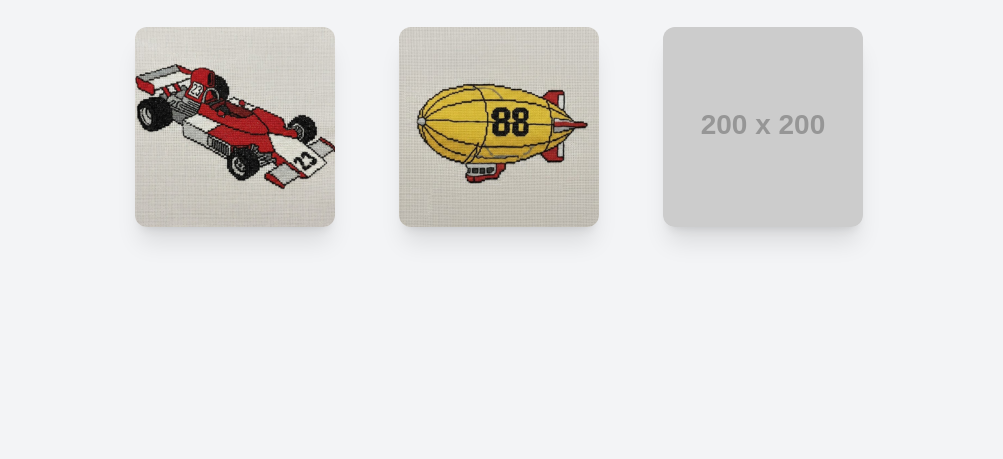
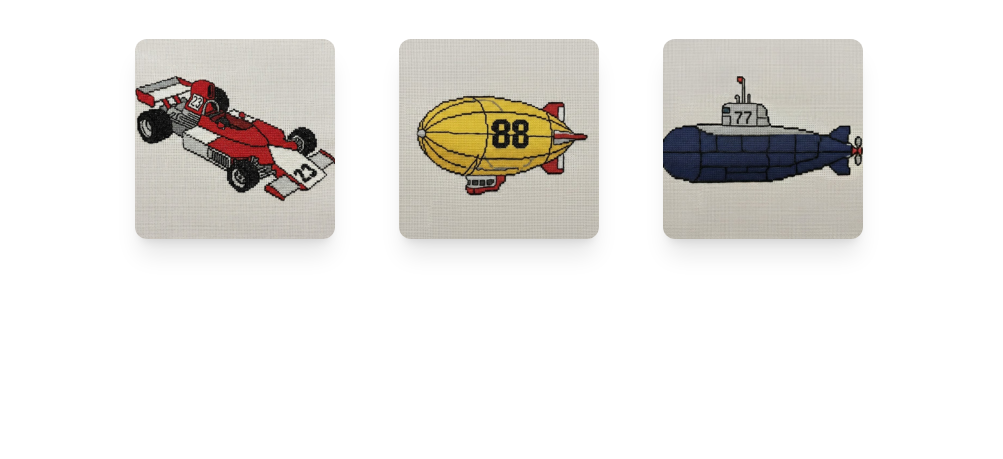
Before and after one commit to wfidler13-glitch/lame-inc, a plain HTML site: page palindrome.html in a window 1280 px wide. Shown: the part 341-800 px from the top of the page, without its empty margins (141-1144 px from the left). Drawn offline with nearby package versions, Linux system fonts and the light colour scheme; placeholder pictures from the web are drawn by us; a web font is replaced by a local one.

Commit message:
Add files via upload

```diff
--- a/palindrome.html
+++ b/palindrome.html
@@ -20,24 +20,25 @@
         @import url('https://fonts.googleapis.com/css2?family=Barlow+Condensed:wght@700;900&display=swap');
 
         body {
+            /* Unified Theme: White BG, Black Text */
             font-family: 'Barlow Condensed', sans-serif;
-            background-color: #f3f4f6; /* Light gray background */
-            color: #111827; /* Dark text */
-            user-select: none; /* Prevent text selection */
+            background-color: #ffffff;
+            color: #000000;
+            user-select: none;
         }
 
         .puzzle-image {
             cursor: pointer;
             transition: transform 0.2s, filter 0.2s;
-            object-fit: contain;
-            /* Give images a consistent size box */
-            height: 200px;
+            object-fit: cover;
+            height: 200px; /* Reset to original larger size */
             width: 200px;
+            border-radius: 0.75rem; /* Rounded corners */
         }
 
         .puzzle-image:hover {
             transform: scale(1.05);
-            filter: brightness(1.1);
+            filter: drop-shadow(0 10px 8px rgba(0, 0, 0, 0.1));
         }
 
         .puzzle-image:active {
@@ -50,18 +51,18 @@
     <div id="app" class="min-h-screen flex flex-col items-center justify-center p-4">
 
         <!-- Header Instruction -->
-        <h1 id="instruction-text" class="text-5xl sm:text-7xl font-black mb-16 tracking-tighter uppercase text-center text-red-600">
+        <h1 id="instruction-text" class="text-6xl sm:text-8xl font-black mb-16 tracking-tighter uppercase text-center text-black leading-none">
             DO NOT CLICK THE PALINDROME
         </h1>
 
-        <!-- Image Container -->
+        <!-- Image Container - Flexible layout for 3 images -->
         <div id="game-area" class="flex flex-wrap items-center justify-center gap-8 sm:gap-16">
             <!-- Images will be injected here by JavaScript -->
         </div>
 
         <!-- Failure Message Container (Hidden by default) -->
         <div id="message-area" class="hidden mt-10">
-            <h2 class="text-6xl font-black text-black">THANK YOU.</h2>
+            <h2 class="text-7xl sm:text-9xl font-black text-black">THANK YOU.</h2>
         </div>
 
     </div>
@@ -69,59 +70,54 @@
     <script>
         // --- Configuration ---
         const IMG_PATH = "./palindrome/";
+        const FINAL_MESSAGE_NUMBER = "919-386-9148";
 
-        // Define the stages of the game
+        // Define the stages of the game with the new image groups
         const levels = [
             {
-                // Level 1
+                // Level 1: Target is racecar.png
                 images: [
-                    { file: "racecar.png", isTarget: true },    // Palindrome
-                    { file: "blimp.png", isTarget: false },     // Not a palindrome
-                    { file: "sub.jpg", isTarget: false }        // Not a palindrome (.jpg)
+                    { file: "racecar.png", isTarget: true },
+                    { file: "blimp.png", isTarget: false },
+                    { file: "sub.png", isTarget: false }
                 ]
             },
             {
-                // Level 2
+                // Level 2: Target is mom.jpeg
                 images: [
-                    { file: "mom.jpeg", isTarget: true },       // Palindrome (.jpeg)
-                    { file: "banana.png", isTarget: false },    // Not a palindrome
-                    { file: "robot.png", isTarget: false }      // Not a palindrome
+                    { file: "mom.jpeg", isTarget: true },
+                    { file: "robot.png", isTarget: false },
+                    { file: "banana.png", isTarget: false }
                 ]
             },
             {
-                // Level 3
+                // Level 3: Target is tacocat.png
                 images: [
-                    { file: "tacocat.png", isTarget: true },    // Palindrome
-                    { file: "squirrel.png", isTarget: false },  // Not a palindrome
-                    { file: "dog.png", isTarget: false }        // Not a palindrome
+                    { file: "tacocat.png", isTarget: true },
+                    { file: "squirrel.png", isTarget: false },
+                    { file: "dog.png", isTarget: false }
                 ]
             }
         ];
 
-        let currentLevelIndex = 0;
+        let currentLevelIndex = 0; // Starts at 0 for Level 1
         const gameArea = document.getElementById('game-area');
         const instructionText = document.getElementById('instruction-text');
         const messageArea = document.getElementById('message-area');
 
         // --- Core Functions ---
 
-        /**
-         * Closes the window/tab with a fallback.
-         */
         function closeWindow() {
             try {
                 window.open('', '_self').close();
             } catch (e) {
-                document.body.innerHTML = '<div class="min-h-screen flex items-center justify-center bg-black"><h1 class="text-6xl text-white font-black">THANK YOU.</h1></div>';
+                document.body.innerHTML = '<div class="min-h-screen flex items-center justify-center bg-white"><h1 class="text-8xl text-black font-black">THANK YOU.</h1></div>';
             }
         }
 
-        /**
-         * Handles the click logic.
-         */
         function handleImageClick(isTarget) {
             if (isTarget) {
-                // Correct choice (The Palindrome) - Proceed to next level
+                // Correct choice - Proceed to next level
                 currentLevelIndex++;
 
                 if (currentLevelIndex < levels.length) {
@@ -130,14 +126,11 @@
                     showFinalScreen();
                 }
             } else {
-                // Wrong choice - They obeyed the instruction (or just guessed wrong)
+                // Wrong choice - Fail
                 failGame();
             }
         }
 
-        /**
-         * Shows the "THANK YOU" failure screen and closes.
-         */
         function failGame() {
             gameArea.classList.add('hidden');
             instructionText.classList.add('hidden');
@@ -145,60 +138,59 @@
 
             setTimeout(() => {
                 closeWindow();
-            }, 1500); // 1.5 second delay to read the message
+            }, 1500);
         }
 
-        /**
-         * Displays the final victory message.
-         */
         function showFinalScreen() {
-            gameArea.innerHTML = ''; // Clear images
-            instructionText.classList.add('hidden'); // Hide the "DO NOT" instruction
+            gameArea.classList.add('hidden');
+            instructionText.classList.add('hidden');
 
-            // Create the final text element
             const finalDiv = document.createElement('div');
             finalDiv.className = "text-center animate-pulse";
             finalDiv.innerHTML = `
-                <h1 class="text-4xl sm:text-6xl font-black mb-6 uppercase">
+                <h1 class="text-5xl sm:text-7xl font-black mb-6 uppercase text-black">
                     DO NOT TEXT THE WORD "LAME"
                 </h1>
-                <h2 class="text-5xl sm:text-8xl font-black text-red-600">
-                    919-386-9148
+                <h2 class="text-6xl sm:text-9xl font-black text-black">
+                    ${FINAL_MESSAGE_NUMBER}
                 </h2>
             `;
 
-            gameArea.appendChild(finalDiv);
+            // Re-center on the final message
+            const app = document.getElementById('app');
+            app.innerHTML = '';
+            app.classList.remove('flex-col'); // Ensure app container uses flex property for centering
+            app.appendChild(finalDiv);
         }
 
-        /**
-         * Renders the current level's images.
-         */
         function renderLevel(index) {
             gameArea.innerHTML = ''; // Clear previous images
 
             const levelData = levels[index];
-
-            // Shuffle the images so they aren't always in the same position if you replay
+            // Shuffle the images in the current level for variety
             const shuffledImages = [...levelData.images].sort(() => Math.random() - 0.5);
 
             shuffledImages.forEach(imgData => {
+                const container = document.createElement('div');
+                container.className = 'flex items-center justify-center'; // Wrapper for consistency
+
                 const img = document.createElement('img');
                 img.src = `${IMG_PATH}${imgData.file}`;
-                img.alt = "Puzzle Image";
-                img.className = "puzzle-image shadow-xl rounded-xl";
+                img.alt = imgData.file.split('.')[0];
+                img.className = "puzzle-image shadow-xl";
 
-                // Add error handling placeholder
                 img.onerror = function() {
-                    this.src = `https://placehold.co/200x200/e5e7eb/000000?text=${imgData.file.split('.')[0]}`;
+                    this.src = `https://placehold.co/200x200/e5e7eb/000000?text=${imgData.file.split('.')[0].toUpperCase()}`;
                 };
 
+                // Attach click handler to the image element
                 img.addEventListener('click', () => handleImageClick(imgData.isTarget));
 
-                gameArea.appendChild(img);
+                container.appendChild(img);
+                gameArea.appendChild(container);
             });
         }
 
-        // --- Initialization ---
         window.addEventListener('load', () => {
             renderLevel(currentLevelIndex);
         });
```
